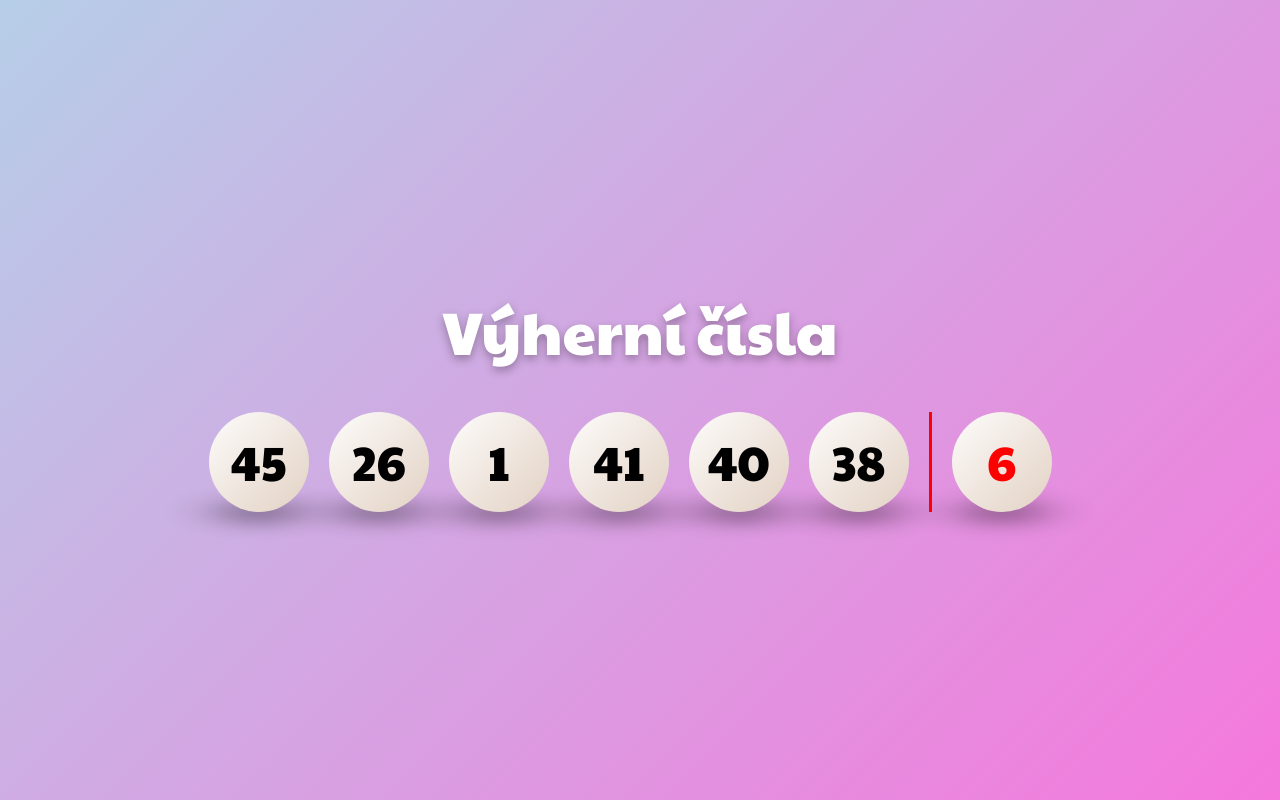
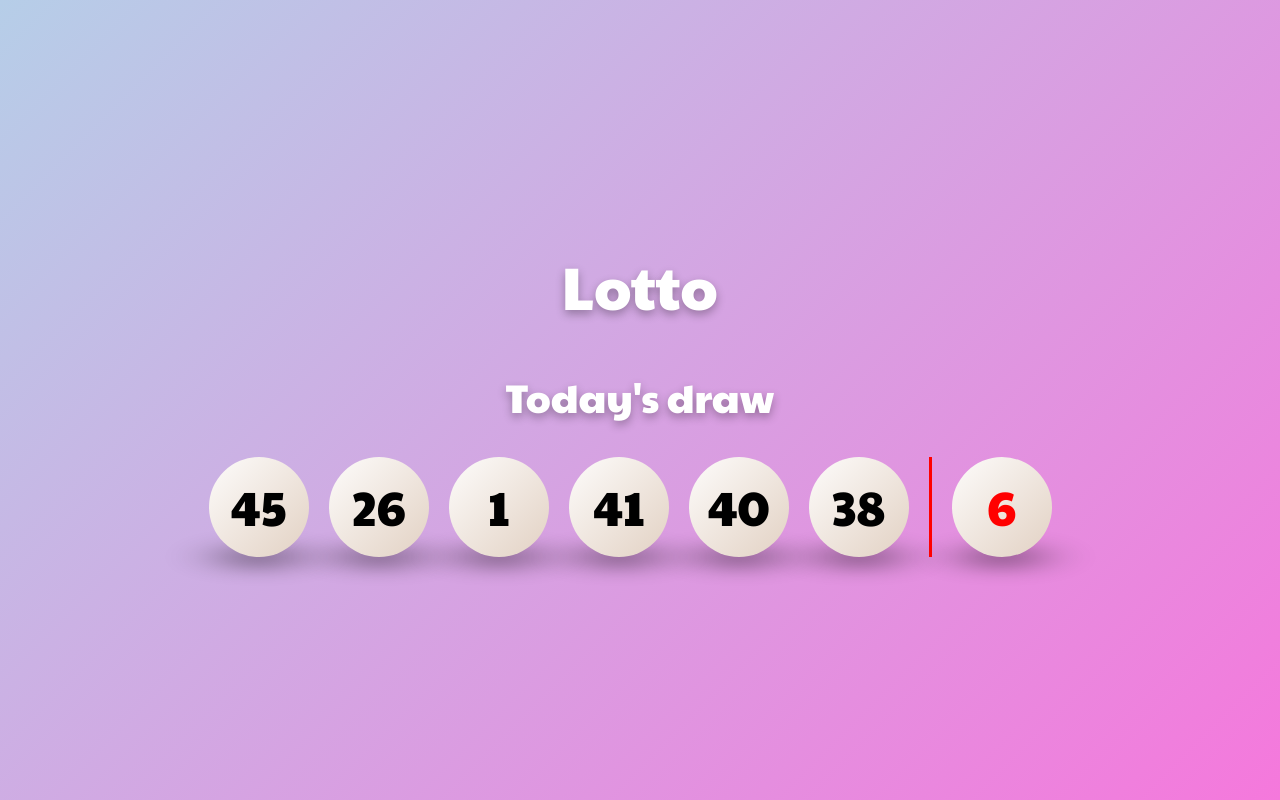
Before and after one commit to zmichaela/Lotto, a plain HTML site: page index.html in a window 1280 px wide. Drawn offline with Linux system fonts and the light colour scheme.

Commit message:
added h2 styling

```diff
--- a/index.html
+++ b/index.html
@@ -5,14 +5,16 @@
 	<meta charset="utf-8" />
 	<meta http-equiv="X-UA-Compatible" content="IE=edge">
 	<meta name="viewport" content="width=device-width, initial-scale=1">
-	<title>Sportka</title>
+	<title>Lotto</title>
 	<link rel="stylesheet" href="style.css">
 </head>
 <body>
 
 	<div class="obsah">
 
-		<h1>Výherní čísla</h1>
+		<h1>Lotto</h1>
+
+		<h2>Today's draw</h2>
 
 		<div id="vyherni-cisla"></div>
 
--- a/style.css
+++ b/style.css
@@ -23,6 +23,14 @@ h1, h2, h3 {
 h1 {
 	margin-top: 0;
 	font-size: 60px;
+	color: white;
+	text-shadow: 0 4px 10px rgba(0, 0, 0, 0.3);
+	text-align: center;
+}
+
+h2 {
+	margin-top: 0;
+	font-size: 40px;
 	color: white;
 	text-shadow: 0 4px 10px rgba(0, 0, 0, 0.3);
 	text-align: center;
```
